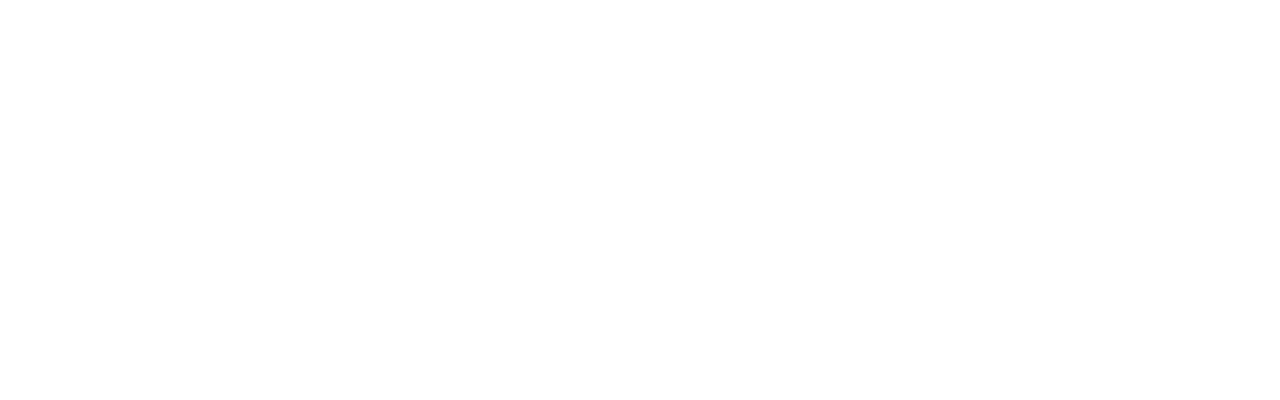
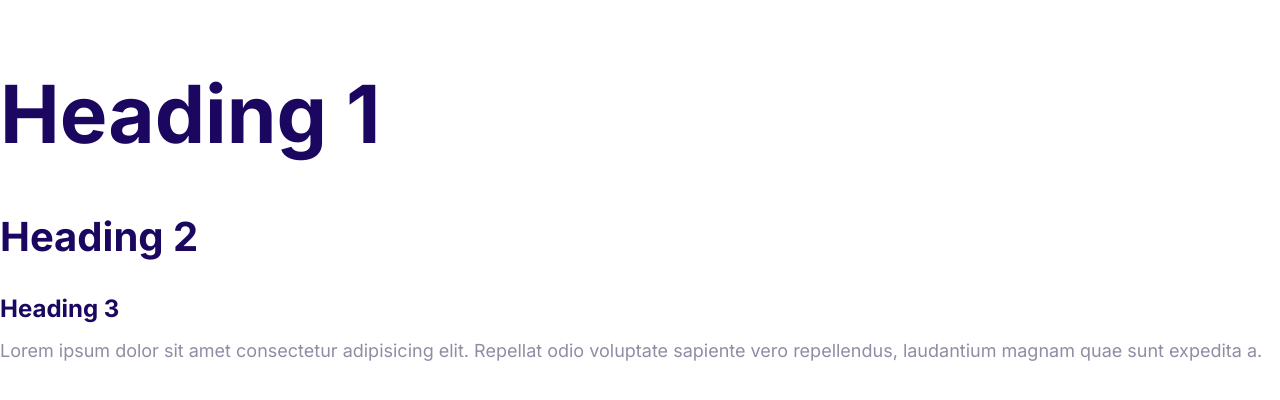
Before and after one commit to MingCong014/SGML, a plain HTML site: page index.html in a window 1280 px wide. Drawn offline with Linux system fonts and the light colour scheme.

Commit message:
Define the styles for the fonts.

```diff
--- a/CSS/styles.css
+++ b/CSS/styles.css
@@ -7,3 +7,58 @@
   --color-headings: #1b0760;
   --color-body: #918ca4;
 }
+
+html {
+  /* 62.5% of 16pxm = 10px  This is to ease calculation for rem */
+  font-size: 62.5%;
+}
+
+body {
+  font-family: Inter, Arial, Helvetica, sans-serif;
+  font-size: 2.4rem;
+  line-height: 1.5;
+  color: var(--color-body);
+}
+
+h1,
+h2,
+h3 {
+  color: var(--color-headings);
+  margin-bottom: 1rem;
+}
+
+h1 {
+  /* 1 x font size of the html element */
+  font-size: 7rem;
+}
+/* Experiment shows that we should use the same bottom margin for h1 & h2 */
+h2 {
+  font-size: 4rem;
+}
+
+h3 {
+  font-size: 3rem;
+}
+
+p {
+  margin-top: 0;
+}
+
+/* a media query for screens that are larger than 1024 pixels */
+@media screen and (min-width: 1024px) {
+  body {
+    font-size: 1.8rem;
+  }
+
+  h1 {
+    font-size: 8rem;
+  }
+
+  h2 {
+    font-size: 4rem;
+  }
+
+  h3 {
+    font-size: 2.4rem;
+  }
+}
--- a/index.html
+++ b/index.html
@@ -5,8 +5,24 @@
     <meta http-equiv="X-UA-Compatible" content="IE=edge" />
     <meta name="viewport" content="width=device-width, initial-scale=1.0" />
     <title>Document</title>
+    <link rel="preconnect" href="https://fonts.googleapis.com" />
+    <link rel="preconnect" href="https://fonts.gstatic.com" crossorigin />
+    <link
+      href="https://fonts.googleapis.com/css2?family=Inter:wght@400;700&display=swap"
+      rel="stylesheet"
+    />
     <link rel="stylesheet" href="css/normalize.css" />
     <link rel="stylesheet" href="css/styles.css" />
   </head>
-  <body></body>
+  <body>
+    <h1>Heading 1</h1>
+    <!-- Short cut: h${Heading $}*3 -->
+    <h2>Heading 2</h2>
+    <h3>Heading 3</h3>
+    <p>
+      Lorem ipsum dolor sit amet consectetur adipisicing elit. Repellat odio
+      voluptate sapiente vero repellendus, laudantium magnam quae sunt expedita
+      a.
+    </p>
+  </body>
 </html>
```
